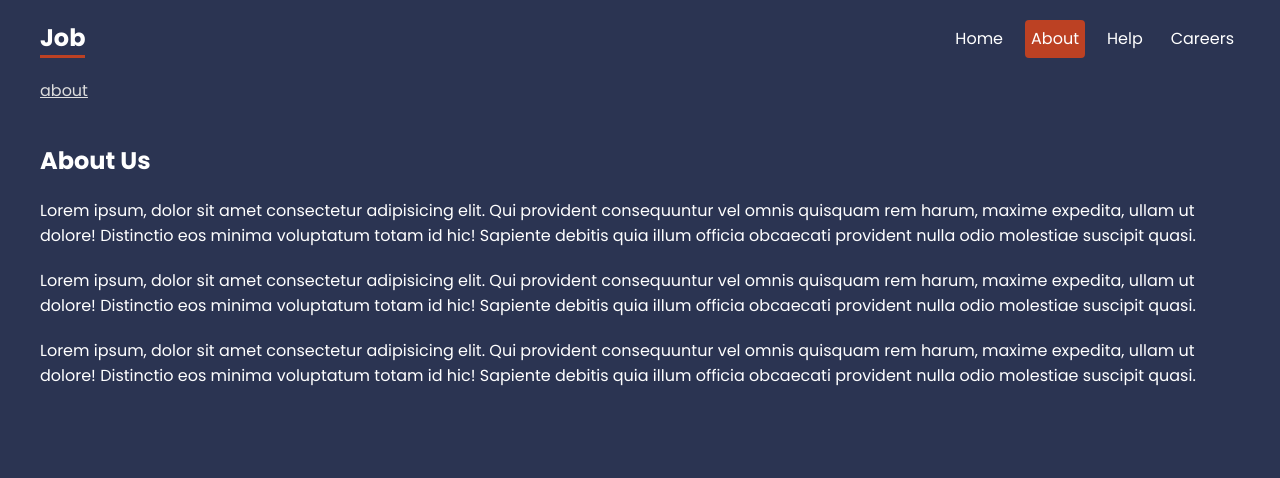
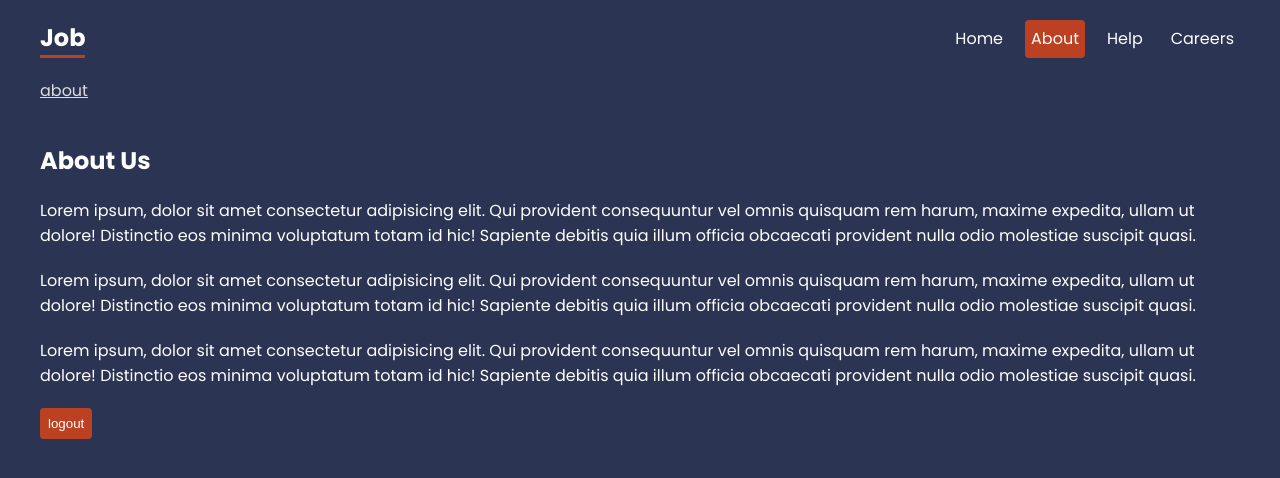
Before and after one commit to Axizeaus/react-router-net-ninja, a React (Vite) app: page /about in a window 1280 px wide. Shown: the top 478 px of the page. Built offline with nearby package versions, Linux system fonts and the light colour scheme.

Commit message:
finished final lesson of the playlist

```diff
--- a/src/pages/About.jsx
+++ b/src/pages/About.jsx
@@ -1,4 +1,13 @@
+import { useState } from "react";
+import { Navigate } from "react-router-dom";
+
 export default function About() {
+  const [user, setUser] = useState("James");
+
+  if (!user) {
+    return <Navigate to={"/"} replace={true} />;
+  }
+
   return (
     <div className="about">
       <h2>About Us</h2>
@@ -23,6 +32,8 @@
         quia illum officia obcaecati provident nulla odio molestiae suscipit
         quasi.
       </p>
+
+      <button onClick={() => setUser(null)}>logout</button>
     </div>
   );
 }
```
